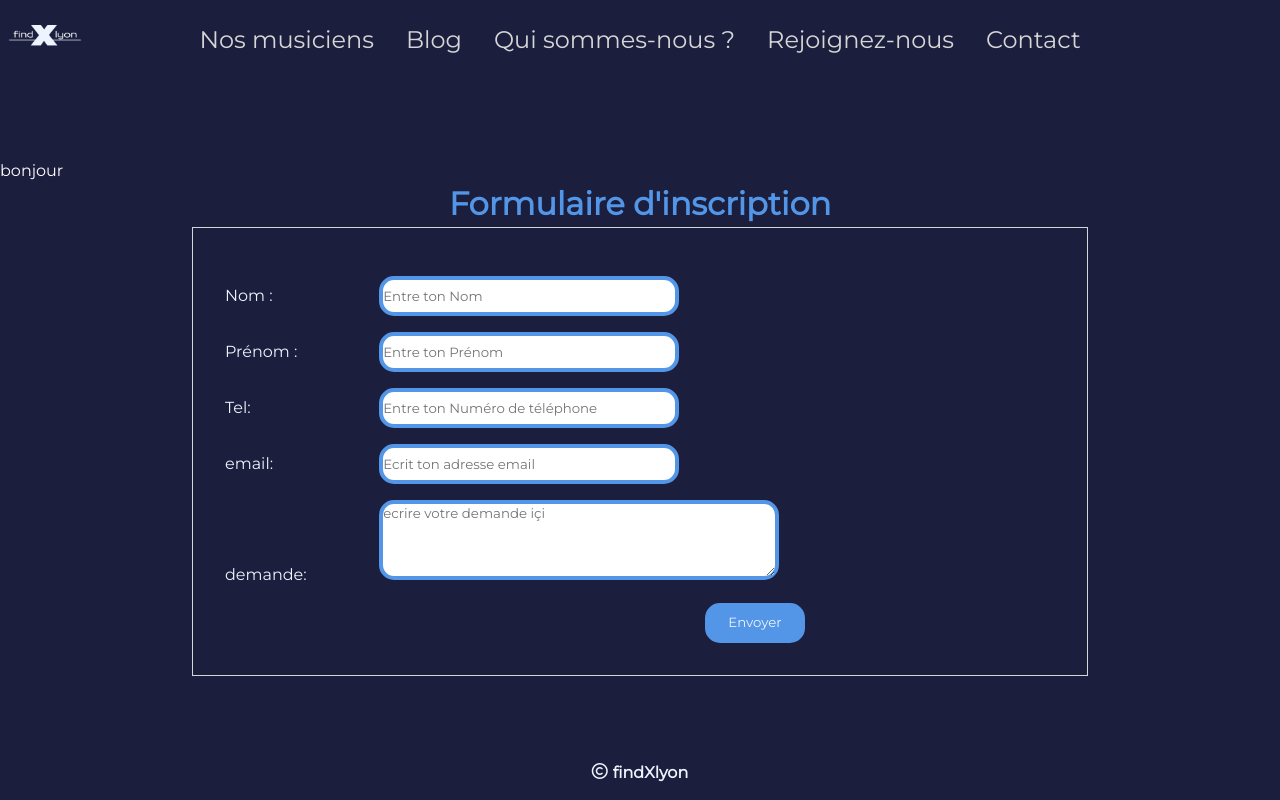
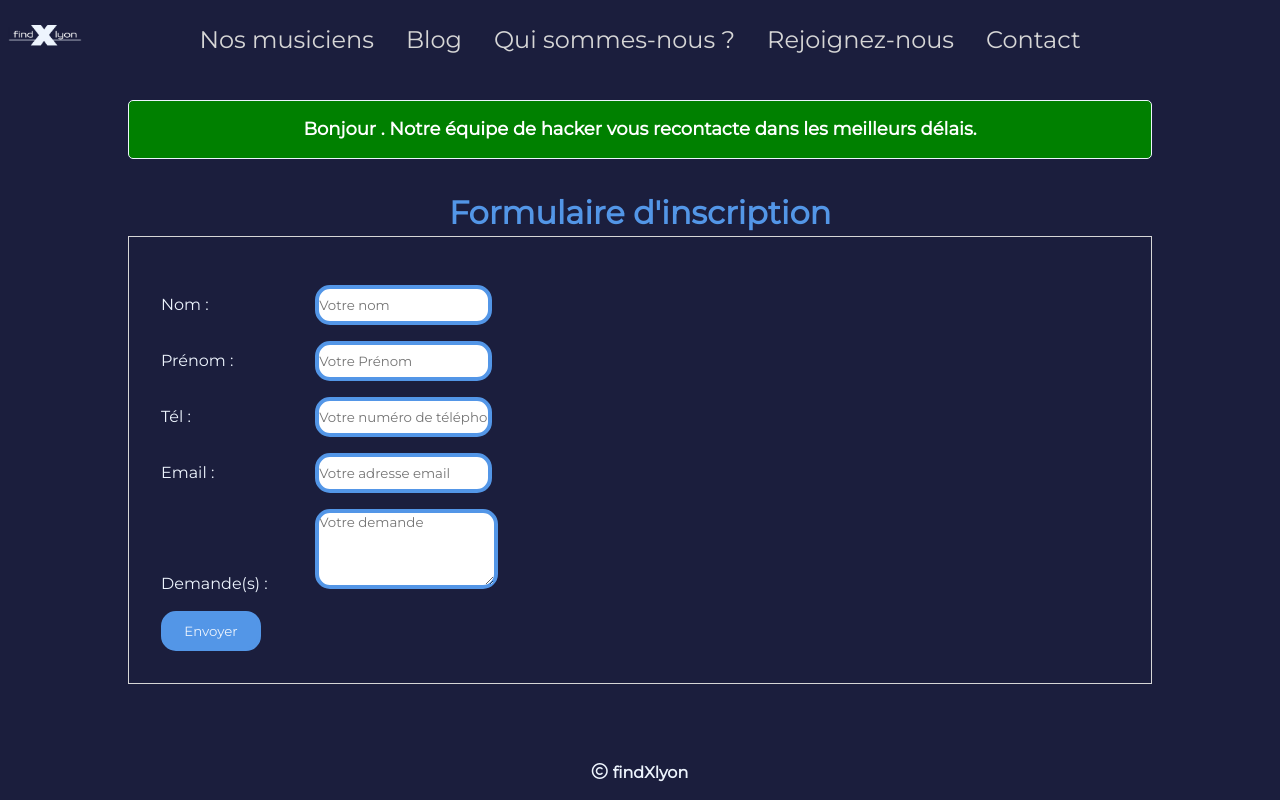
Before and after one commit to Bachir-Ndiaye/ProjetWCS-LesMusiciens, a PHP site: page /form.php in a window 1280 px wide. Run offline with PHP 8.4, Linux system fonts and the light colour scheme; data that the repository does not hold is empty; some libraries are stand-ins or nearby versions.

Commit message:
fixed some css bugs on responsive

```diff
--- a/form.php
+++ b/form.php
@@ -1,18 +1,27 @@
 <!DOCTYPE html>
 <html lang="en">
 <head>
+    <!--Some basic meta tags-->
     <meta charset="UTF-8">
     <meta http-equiv="X-UA-Compatible" content="IE=edge">
     <meta name="viewport" content="width=device-width, initial-scale=1.0">
-    <title>formulaire</title>
+
+    <!--Favicon-->
+    <link rel="icon" type="image/png" href="./src/img/logov1.png" />
+
+    <!--CSS links-->
+    <link rel="stylesheet" href="https://cdnjs.cloudflare.com/ajax/libs/font-awesome/4.7.0/css/font-awesome.min.css">
     <link rel="stylesheet" href="./src/css/mobile-first.css">
+
+    <!--Page title-->
+    <title>Formulaire | findXlyon </title>
 </head>
 
 <body>
 <?php require './src/php/header.php'; ?>
 <main class="contact">
 <div class="msg">
-<?php   echo "bonjour". " " . $_POST["firstname"]; ?>
+<?php   echo "Bonjour". " " . $_POST["firstname"] . ". Notre équipe de hacker vous recontacte dans les meilleurs délais."; ?>
 </div>
 <h1>Formulaire d'inscription</h1>
 
@@ -22,25 +31,25 @@
 
             <p>
                 <label for="lastname">Nom : </label>
-                <input type="text" id="lastname" name="lastname" placeholder="Entre ton Nom"required/>
+                <input type="text" id="lastname" name="lastname" placeholder="Votre nom"required/>
             </p>
             <p>
                 <label for="firstname">Prénom : </label>
-                <input type="text" id="firstname" name="firstname" placeholder="Entre ton Prénom" required/>
+                <input type="text" id="firstname" name="firstname" placeholder="Votre Prénom" required/>
             </p>
 
             <p>
-                <label for="phone">Tel: </label>
-                <input type="tel" id="phone" name="phone" placeholder="Entre ton Numéro de téléphone" required/>
+                <label for="phone">Tél : </label>
+                <input type="tel" id="phone" name="phone" placeholder="Votre numéro de téléphone" required/>
             </p>
 
             <p>
-                <label for="email">email: </label>
-                <input type="email" id="email" name="email" placeholder="Ecrit ton adresse email"/>
+                <label for="email">Email : </label>
+                <input type="email" id="email" name="email" placeholder="Votre adresse email"/>
             </p>
             <p>
-                <label for="demande">demande: </label>
-                <textarea id="demande" name="demande" placeholder="ecrire votre demande içi"></textarea>
+                <label for="demande">Demande(s) : </label>
+                <textarea id="demande" name="demande" placeholder="Votre demande"></textarea>
             </p>
             <p>
                 <input id="button" type="submit" value="Envoyer"/>
--- a/src/css/mobile-first.css
+++ b/src/css/mobile-first.css
@@ -1,12 +1,5 @@
 @import url('https://fonts.googleapis.com/css2?family=Press+Start+2P&display=swap');
 @import url('https://fonts.googleapis.com/css2?family=Montserrat&display=swap');
-
-
-
-
-
-
-
 
 
 :root{
@@ -22,6 +15,9 @@
     margin: 0;
     padding: 0;
     font-family: 'Montserrat', sans-serif;
+}
+body a{
+    text-decoration: none;
 }
 
 /*===========================================================
@@ -800,11 +796,12 @@ img {
     text-align: center;
     font-size: 45;
     color: var(--light-blue);
+    padding-top: 2rem;
 }
 
 form {
     background-color: var(--dark-blue);
-    width: 70%;
+    width: 80%;
     margin: auto;
     border: 1px solid var(--light-grey);
     padding: 2rem 2rem;
@@ -818,7 +815,7 @@ label {
 }
 input {
     height: 40px;
-    width: 300px;
+    width: auto;
     font-size: 3,5em;
     border: 4px solid var(--light-blue);
     border-radius: 15px;
@@ -830,7 +827,7 @@ form p {
 
 textarea {
     height: 80px;
-    width: 400px;
+    width: auto;
     border: 4px solid var(--light-blue);
     border-radius: 15px;
 }
@@ -839,16 +836,23 @@ textarea {
     background-color: var(--light-blue);
     color: var(--very-light-blue);
     width: 100px;
-    margin-left: 30rem;
 }
 .contact {
     background-color: var(--dark-blue);
-    padding: 80px 0px;
+    padding: 100px 0px;
 
 }
 .msg {
     color: var(--white);
-    padding-top: 80px;
+    border: 1px solid var(--very-light-blue);
+    border-radius: 5px;
+    padding: 1rem 1rem;
+    text-align: center;
+    font-weight: bold;
+    font-size: large;
+    width: 80%;
+    margin: auto;
+    background-color: green;
 }
 
 
```
